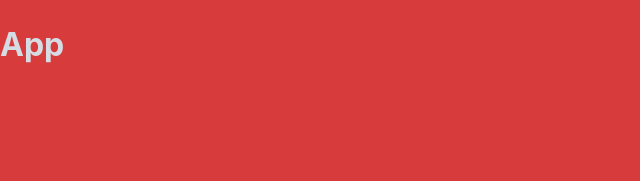
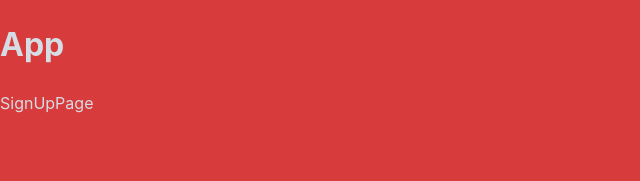
Before and after one commit to katlegomaphango/codespace-lms-clone, a React (Vite) app: page /signup in a window 1280 px wide. Shown: the top 181 px of the page, without its empty margins (0-640 px from the left). Built offline with nearby package versions, Linux system fonts and the light colour scheme.

Commit message:
signup setup

```diff
--- a/src/App.jsx
+++ b/src/App.jsx
@@ -1,9 +1,15 @@
+import { Route, Routes } from "react-router-dom"
+import SignUpPage from "./pages/SignUpPage"
 
 function App() {
 
   return (
     <>
       <h1>App</h1>
+      <Routes>
+        <Route path="/signup" element={<SignUpPage />} />
+
+      </Routes>
     </>
   )
 }
--- /dev/null
+++ b/src/pages/SignUpPage.jsx
@@ -0,0 +1,9 @@
+import React from 'react'
+
+const SignUpPage = () => {
+  return (
+    <div>SignUpPage</div>
+  )
+}
+
+export default SignUpPage
```
